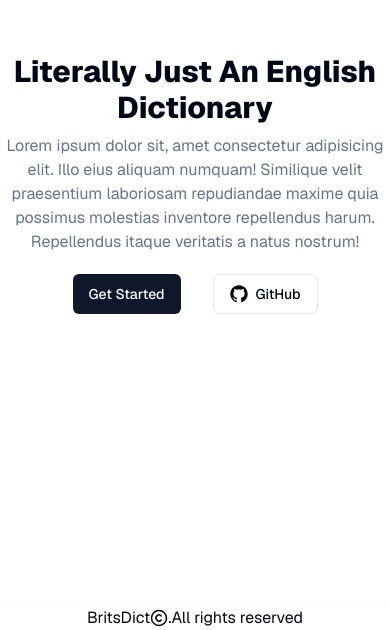
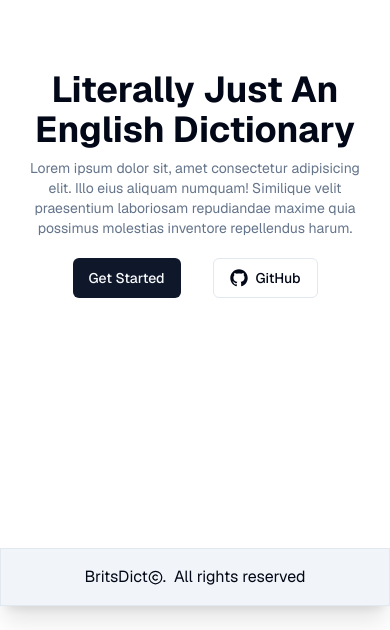
Before and after one commit to VincentAlfa/BritsDict, a Next.js app: page / in a window 390 px wide. Shown: the part 238-868 px from the top of the page. After the commit the page ends 844 px from the top, so only its background shows below. Built offline with nearby package versions, Linux system fonts and the light colour scheme.

Commit message:
feat(ui): fix footer component and add responsive to home page

```diff
--- /dev/null
+++ b/app/generate/page.tsx
@@ -0,0 +1,17 @@
+import { generate } from 'random-words';
+import React from 'react';
+
+const Generate = () => {
+  return (
+    <div>
+      <h1>{generate()}</h1>
+      <h1>{generate()}</h1>
+      <h1>{generate()}</h1>
+      <h1>{generate()}</h1>
+      <h1>{generate()}</h1>
+      <h1>{generate()}</h1>
+    </div>
+  );
+};
+
+export default Generate;
--- a/app/layout.tsx
+++ b/app/layout.tsx
@@ -2,6 +2,7 @@ import type { Metadata } from 'next';
 import { GeistSans } from 'geist/font/sans';
 import './globals.css';
 import Footer from '@/components/footer/footer';
+import Container from '@/components/container/container';
 
 export const metadata: Metadata = {
   title: 'BritsDict',
@@ -16,7 +17,7 @@ export default function RootLayout({
   return (
     <html lang='en'>
       <body className={GeistSans.className}>
-        {children}
+        <Container>{children}</Container>
         <Footer />
       </body>
     </html>
--- a/app/page.tsx
+++ b/app/page.tsx
@@ -4,19 +4,18 @@ import { GitHubLogoIcon } from '@radix-ui/react-icons';
 
 export default function Home() {
   return (
-    <div className='flex h-dvh flex-col items-center justify-center gap-5'>
-      <div className='flex flex-col gap-2 text-center'>
-        <h1 className='text-3xl font-extrabold'>
+    <div className='flex h-full flex-col items-center justify-center gap-5'>
+      <div className='flex w-full flex-col items-center justify-center gap-2 text-center'>
+        <h1 className='text-4xl font-bold md:text-6xl'>
           Literally Just An English Dictionary
         </h1>
-        <p className='text-muted-foreground'>
+        <p className='max-w-96 text-balance text-sm text-muted-foreground md:max-w-[55rem] md:text-wrap md:text-center md:text-xl'>
           Lorem ipsum dolor sit, amet consectetur adipisicing elit. Illo eius
           aliquam numquam! Similique velit praesentium laboriosam repudiandae
           maxime quia possimus molestias inventore repellendus harum.
-          Repellendus itaque veritatis a natus nostrum!
         </p>
       </div>
-      <div className='flex gap-8'>
+      <div className='flex w-full justify-center gap-8'>
         <Link href={'/'} className={`${buttonVariants()} bg-gray-950`}>
           Get Started
         </Link>
--- /dev/null
+++ b/components/container/container.tsx
@@ -0,0 +1,7 @@
+import React from 'react';
+
+const Container = ({ children }: { children: React.ReactNode }) => {
+  return <div className='h-dvh'>{children}</div>;
+};
+
+export default Container;
--- a/components/footer/footer.tsx
+++ b/components/footer/footer.tsx
@@ -4,9 +4,12 @@ import React from 'react';
 const Footer = () => {
   return (
     <footer>
-      <div className='sticky flex items-center justify-center shadow'>
-        <h1 className=''>BritsDict</h1>
-        <Copyright width={18} height={18} />.<h1>All rights reserved</h1>
+      <div className='fixed bottom-0 flex w-full items-center justify-center space-x-2 border bg-slate-100 p-4 shadow-xl'>
+        <h1 className='flex items-center justify-center space-x-6'>
+          BritsDict
+          <Copyright width={15} height={15} />.
+        </h1>
+        <h1>All rights reserved</h1>
       </div>
     </footer>
   );
```
